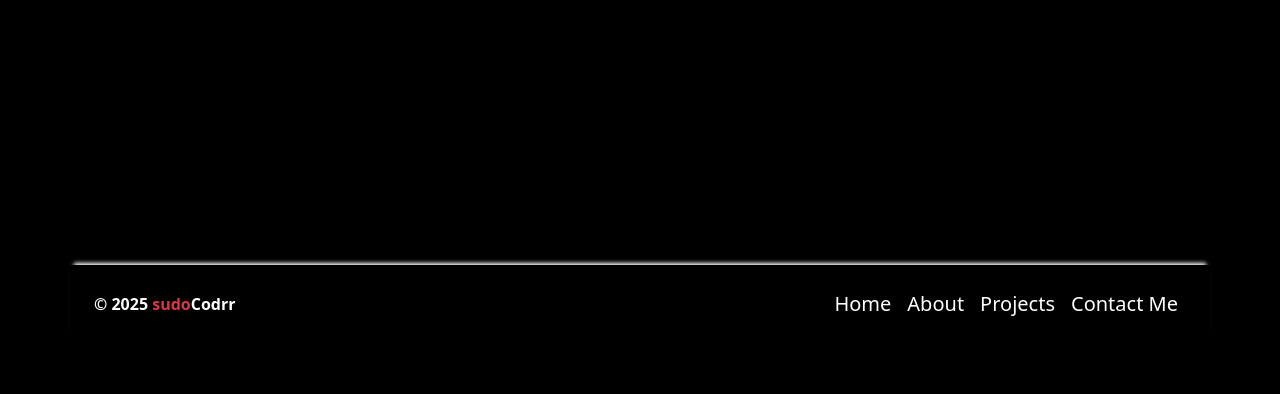
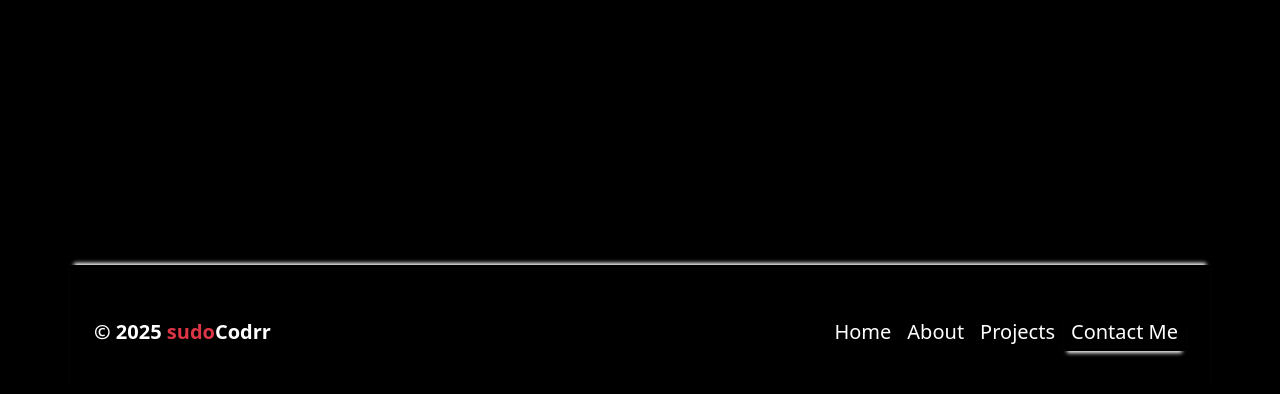
Before and after one commit to sudoCodrr/portfolio, a plain HTML site: page public/contact.html in a window 1280 px wide. Shown: the part 466-860 px from the top of the page. Before the commit the page ends 809 px from the top, so only its background shows below. Drawn offline with nearby package versions, Linux system fonts and the light colour scheme.

Commit message:
Add files via upload

```diff
--- a/public/contact.html
+++ b/public/contact.html
@@ -108,18 +108,14 @@
 
     <!-- Start of Footer -->
     <footer
-        class="container d-flex flex-wrap justify-content-between align-items-center py-3 px-4 custom-box-shadow-top">
-        <p class="col-md-4 mb-0 fw-bold ">© 2025 <span class="text-danger">sudo</span><span>Codrr</span></p>
-
-        <a href="../index.html"
-            class="col-md-4 d-flex align-items-center justify-content-center mb-3 mb-md-0 me-md-auto link-body-emphasis text-decoration-none">
-        </a>
-
-        <ul class="nav col-md-4 justify-content-end">
-            <li class="nav-item"><a href="../index.html" class="nav-link px-2 fs-5 text-white">Home</a></li>
-            <li class="nav-item"><a href="./about.html" class="nav-link px-2 fs-5 text-white">About</a></li>
-            <li class="nav-item"><a href="./projects.html" class="nav-link px-2 fs-5 text-white">Projects</a></li>
-            <li class="nav-item"><a href="./contact.html" class="nav-link px-2 fs-5 text-white">Contact Me</a></li>
+        class="container d-flex flex-wrap justify-content-between align-items-center py-5 px-4 custom-box-shadow-top fs-5">
+        <p class="mb-0 fw-bold ">© 2025 <span class="text-danger">sudo</span><span>Codrr</span></p>
+        <ul class="nav justify-content-end">
+            <li class="nav-item"><a href="../index.html" class="nav-link px-2 py-1 text-white">Home</a></li>
+            <li class="nav-item"><a href="./about.html" class="nav-link px-2 py-1 text-white">About</a></li>
+            <li class="nav-item"><a href="./projects.html" class="nav-link px-2 py-1 text-white">Projects</a></li>
+            <li class="nav-item"><a href="./contact.html"
+                    class="nav-link px-2 py-1 text-white custom-box-shadow-botttom">Contact Me</a></li>
         </ul>
     </footer>
     <!-- End of Footer -->
```
Also changed, not shown: index.html (+10 -11 lines), public/about.html (+9 -12 lines), public/projects.html (+7 -11 lines).
